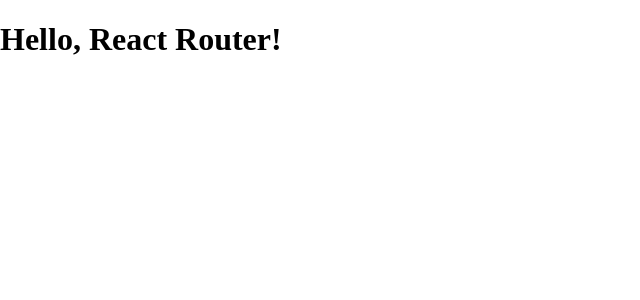
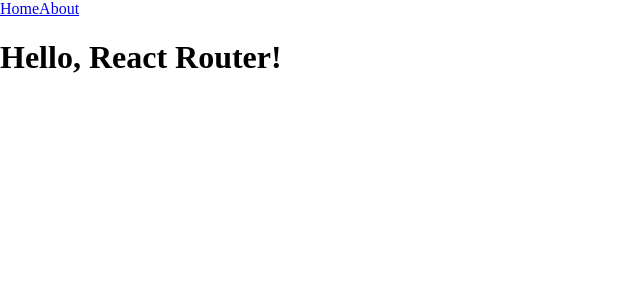
Before and after one commit to Robyn011/ROBPAU428_wfc2401_GroupB_Robyn-Paulsen_DJS08, a React (Vite) app: page / in a window 1280 px wide. Shown: the top 300 px of the page, without its empty margins (0-640 px from the left). Built offline with nearby package versions, Linux system fonts and the light colour scheme.

Commit message:
adding link router

```diff
--- a/index.jsx
+++ b/index.jsx
@@ -1,10 +1,12 @@
 import React from 'react';
 import ReactDOM from 'react-dom/client';
-import { BrowserRouter, Routes, Route } from "react-router-dom"
+import { BrowserRouter, Routes, Route, Link } from "react-router-dom"
 
 function App() {
   return (
     <BrowserRouter>
+      <Link to="/">Home</Link>
+      <Link to="/about">About</Link>
       <Routes>
         <Route path="/" element={<Home />} />
         <Route path="/about" element={<About />} />
```
